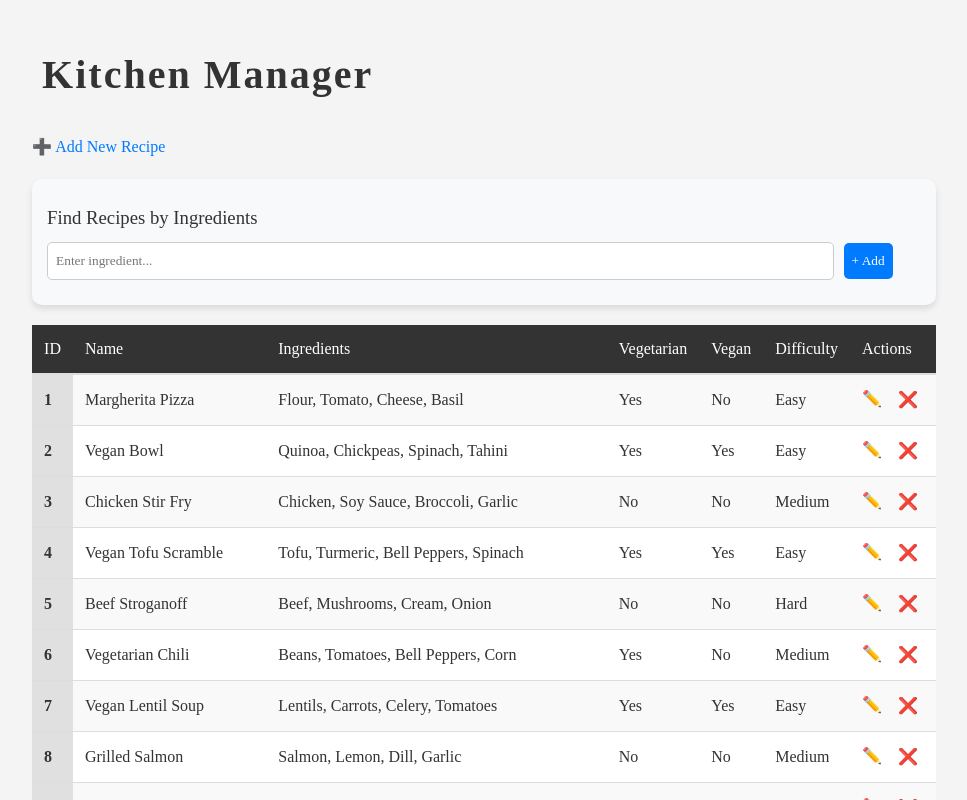
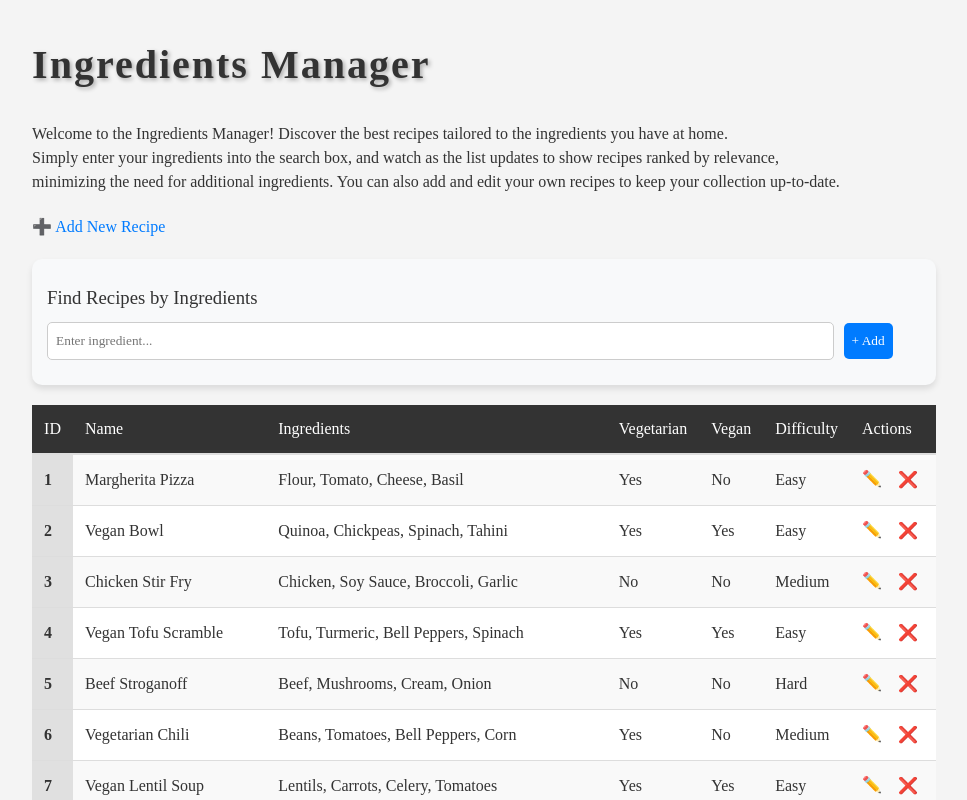
Before and after one commit to rsurana-atri/React_Tutorial, a React (Vite) app in the folder vite-project/: page / in a window 1280 px wide. Shown: the top 800 px of the page, without its empty margins (156-1123 px from the left). Built offline with nearby package versions, Linux system fonts and the light colour scheme.

Commit message:
feat(HomePage): Add description to the homepage
Edit homepage

[ICTRAINING-1876]

```diff
--- a/vite-project/src/pages/AddRecipePage.tsx
+++ b/vite-project/src/pages/AddRecipePage.tsx
@@ -33,7 +33,7 @@ const AddRecipePage: React.FC = () => {
   };
 
   return (
-    <div style={{ maxWidth: "500px", margin: "auto", padding: "20px", background: "#fff", borderRadius: "10px", boxShadow: "0 4px 10px rgba(0,0,0,0.1)" }}>
+    <div style={{ maxWidth: "500px", margin: "auto", padding: "10px", background: "#fff", borderRadius: "3px", boxShadow: "0 4px 10px rgba(0,0,0,0.1)" }}>
       <h1 style={{ textAlign: "center", color: "#333" }}>Add New Recipe</h1>
       <form onSubmit={handleSubmit(onSubmit)} style={{ display: "flex", flexDirection: "column", gap: "15px" }}>
         <label>Recipe Name:</label>
--- a/vite-project/src/pages/HomePage.tsx
+++ b/vite-project/src/pages/HomePage.tsx
@@ -16,18 +16,20 @@ const HomePage: React.FC = () => {
     <div>
       <h1
         style={{
-          textAlign: "center",
+          textAlign: "left",
           fontSize: "2.5rem", // Larger font size
           fontWeight: "bold",
-          padding: "10px",
-          marginBottom: "20px",
           letterSpacing: "2px",
-          display: "inline-block",
+          textShadow: "2px 2px 4px rgba(0, 0, 0, 0.3)", // Adds a soft shadow
         }}
       >
-        Kitchen Manager
+        Ingredients Manager
       </h1>
-      <br></br>
+      <h4>
+        Welcome to the Ingredients Manager! Discover the best recipes tailored to the ingredients you have at home. <br />
+        Simply enter your ingredients into the search box, and watch as the list updates to show recipes ranked by relevance, <br />
+        minimizing the need for additional ingredients. You can also add and edit your own recipes to keep your collection up-to-date. <br />
+      </h4>
       <Link to="/add-recipe">➕ Add New Recipe</Link>
       {recipes.length > 0 ? <RecipeList recipes={recipes} deleteRecipe={deleteRecipe} /> : <p>No recipes found.</p>}
     </div>
```
Also changed, not shown: 2 other files (tests, documents, lock files or other folders).
